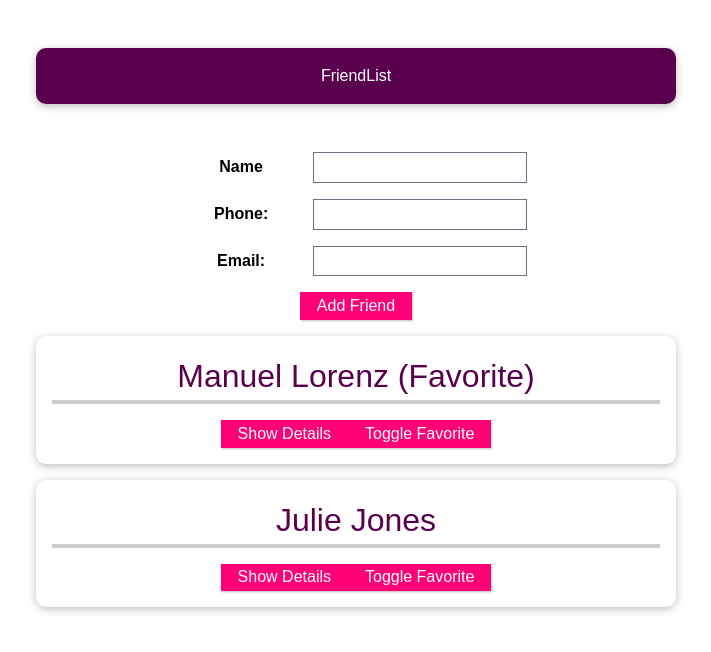
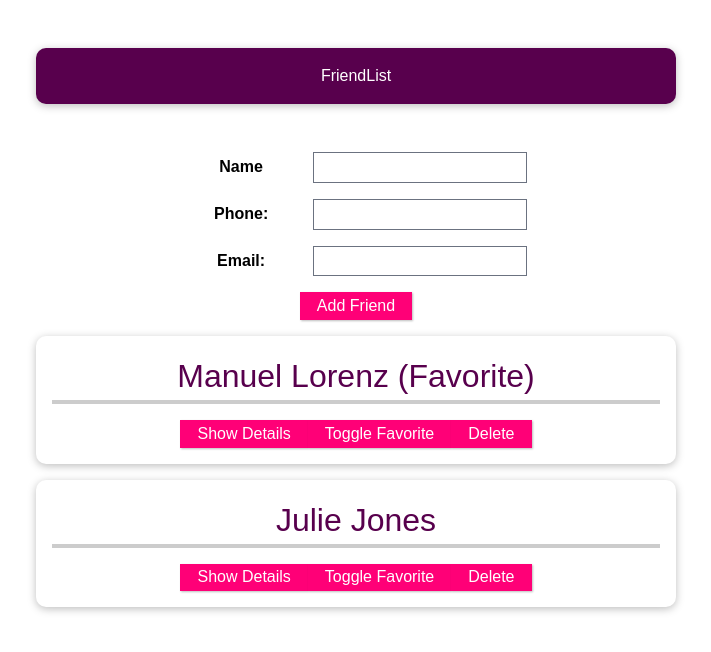
Before and after one commit to orbis-eval/orbis2-frontend, a Nuxt app: page /components-startup in a window 1280 px wide. Shown: the top 652 px of the page, without its empty margins (284-995 px from the left). Built offline with nearby package versions, Linux system fonts and the light colour scheme.

Commit message:
#1: udemy course - components - implemented delete function

```diff
--- a/components/FriendContact.vue
+++ b/components/FriendContact.vue
@@ -7,6 +7,7 @@
       <li><strong>phone: </strong>{{ props.phone }}</li>
       <li><strong>email: </strong>{{ props.email }}</li>
     </ul>
+    <button @click="deleteFriend">Delete</button>
   </li>
 </template>
 
@@ -33,11 +34,16 @@ const toggleDetails = () => {
   detailsAreVisible.value = !detailsAreVisible.value
 }
 
-const emit = defineEmits(['toggle-favorite'])
+const emit = defineEmits(['toggle-favorite', 'delete-friend'])
 
 const toggleFavorite = () => {
   emit('toggle-favorite', props.id)
 }
+
+const deleteFriend = () => {
+  emit('delete-friend', props.id)
+}
+
 
 const buttonText = computed(() => {
   return detailsAreVisible.value ? 'Hide' : 'Show'
--- a/pages/components-startup.vue
+++ b/pages/components-startup.vue
@@ -14,6 +14,7 @@
                      :email="friend.email"
                      :isFavorite="friend.isFavorite"
                      @toggle-favorite = "toggleFavoriteStatus"
+                     @delete-friend = "deleteFriend"
       />
     </ul>
   </section>
@@ -53,4 +54,10 @@ const addFriend = (name, phone, email) => {
   })
 }
 
+const deleteFriend = (friendId) => {
+  console.log(`deleting friend with id: ${friendId}`)
+  friends.value = friends.value.filter((friend) => friend.id !== friendId)
+}
+
+
 </script>
```
